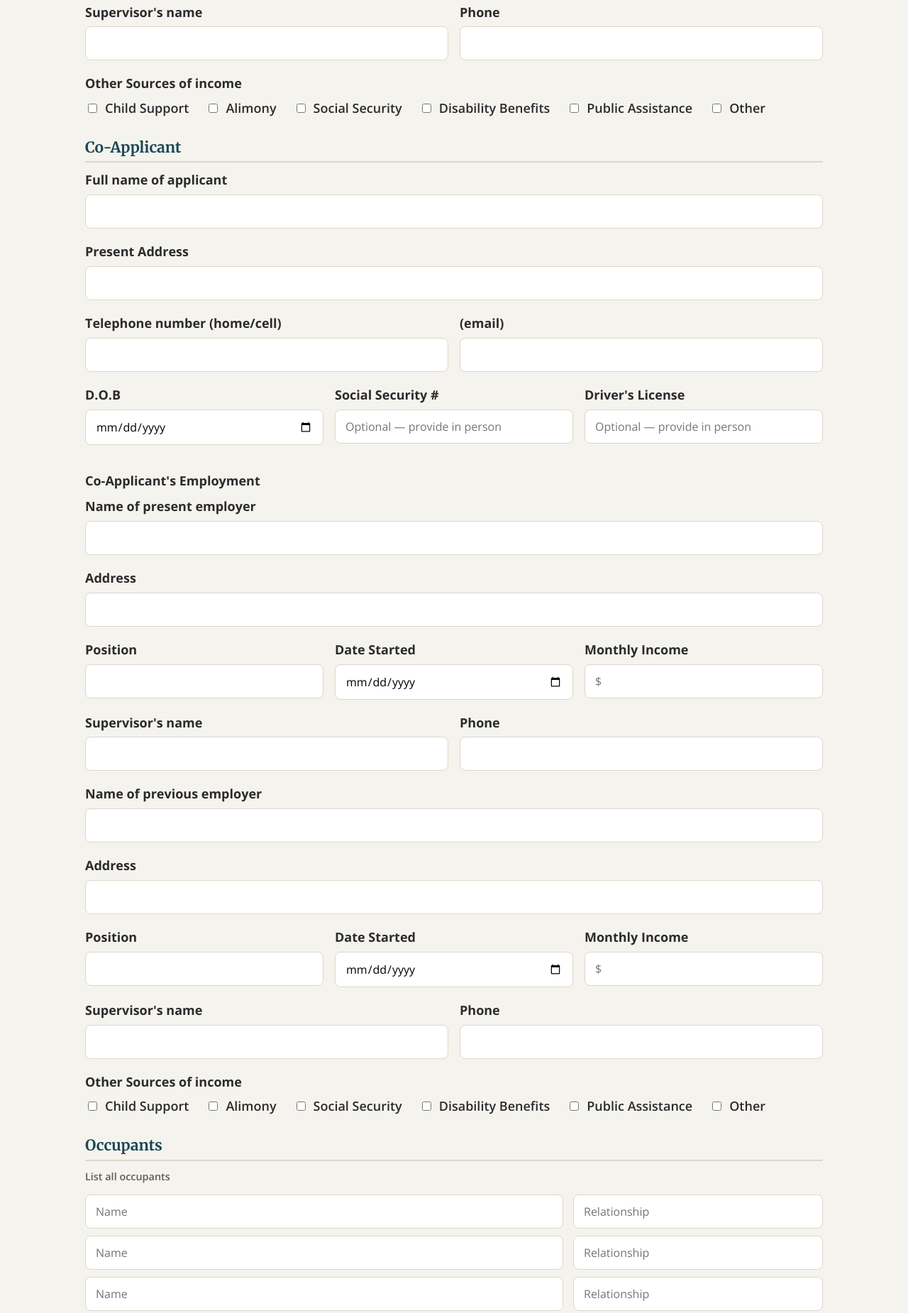
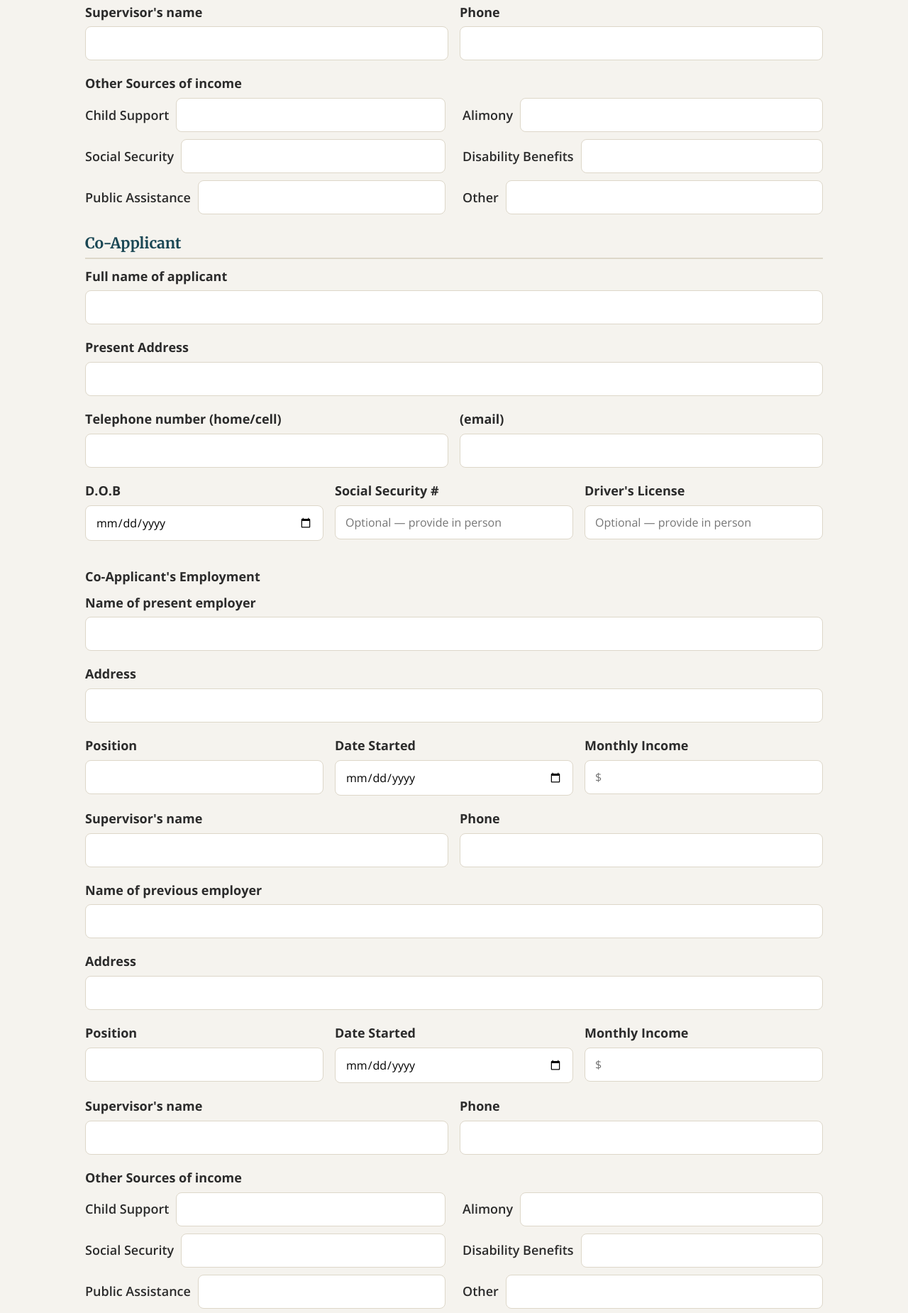
Before and after one commit to dgallinger5/Bradley-Homes-Rentals, a plain HTML site: page apply.html in a window 1280 px wide. Shown: the part 1739-3589 px from the top of the page at 71% size. Drawn offline with nearby package versions, Linux system fonts and the light colour scheme.

Commit message:
Income sources: replace checkboxes with fillable text lines matching the paper

```diff
--- a/apply.html
+++ b/apply.html
@@ -163,13 +163,13 @@
       </div>
       <div class="field">
         <label>Other Sources of income</label>
-        <div class="check-group">
-          <label><input type="checkbox" name="income_childsupport" value="yes"> Child Support</label>
-          <label><input type="checkbox" name="income_alimony" value="yes"> Alimony</label>
-          <label><input type="checkbox" name="income_socialsecurity" value="yes"> Social Security</label>
-          <label><input type="checkbox" name="income_disability" value="yes"> Disability Benefits</label>
-          <label><input type="checkbox" name="income_publicassistance" value="yes"> Public Assistance</label>
-          <label><input type="checkbox" name="income_other" value="yes"> Other</label>
+        <div class="income-lines">
+          <div class="income-line"><span>Child Support</span><input type="text" name="income_childsupport"></div>
+          <div class="income-line"><span>Alimony</span><input type="text" name="income_alimony"></div>
+          <div class="income-line"><span>Social Security</span><input type="text" name="income_socialsecurity"></div>
+          <div class="income-line"><span>Disability Benefits</span><input type="text" name="income_disability"></div>
+          <div class="income-line"><span>Public Assistance</span><input type="text" name="income_publicassistance"></div>
+          <div class="income-line"><span>Other</span><input type="text" name="income_other"></div>
         </div>
       </div>
 
@@ -275,13 +275,13 @@
       </div>
       <div class="field">
         <label>Other Sources of income</label>
-        <div class="check-group">
-          <label><input type="checkbox" name="co_income_childsupport" value="yes"> Child Support</label>
-          <label><input type="checkbox" name="co_income_alimony" value="yes"> Alimony</label>
-          <label><input type="checkbox" name="co_income_socialsecurity" value="yes"> Social Security</label>
-          <label><input type="checkbox" name="co_income_disability" value="yes"> Disability Benefits</label>
-          <label><input type="checkbox" name="co_income_publicassistance" value="yes"> Public Assistance</label>
-          <label><input type="checkbox" name="co_income_other" value="yes"> Other</label>
+        <div class="income-lines">
+          <div class="income-line"><span>Child Support</span><input type="text" name="co_income_childsupport"></div>
+          <div class="income-line"><span>Alimony</span><input type="text" name="co_income_alimony"></div>
+          <div class="income-line"><span>Social Security</span><input type="text" name="co_income_socialsecurity"></div>
+          <div class="income-line"><span>Disability Benefits</span><input type="text" name="co_income_disability"></div>
+          <div class="income-line"><span>Public Assistance</span><input type="text" name="co_income_publicassistance"></div>
+          <div class="income-line"><span>Other</span><input type="text" name="co_income_other"></div>
         </div>
       </div>
 
--- a/css/styles.css
+++ b/css/styles.css
@@ -295,6 +295,13 @@ fieldset legend{font-family:'Merriweather',Georgia,serif;font-weight:700;color:v
 .check-group{display:flex;flex-wrap:wrap;gap:14px 24px;margin-top:6px;}
 .check-group label{display:flex;align-items:center;gap:8px;font-weight:600;width:auto;margin:0;}
 .check-group input{width:auto;padding:0;}
+.income-lines{display:grid;grid-template-columns:1fr 1fr;gap:10px 24px;margin-top:6px;}
+.income-line{display:flex;align-items:center;gap:10px;}
+.income-line span{flex:0 0 auto;font-weight:600;white-space:nowrap;}
+.income-line input{flex:1;min-width:0;}
+@media(max-width:600px){
+  .income-lines{grid-template-columns:1fr;}
+}
 .occ-row{display:flex;gap:14px;margin-bottom:10px;}
 .occ-row input:first-child{flex:2;}
 .occ-row input:last-child{flex:1;}
```
